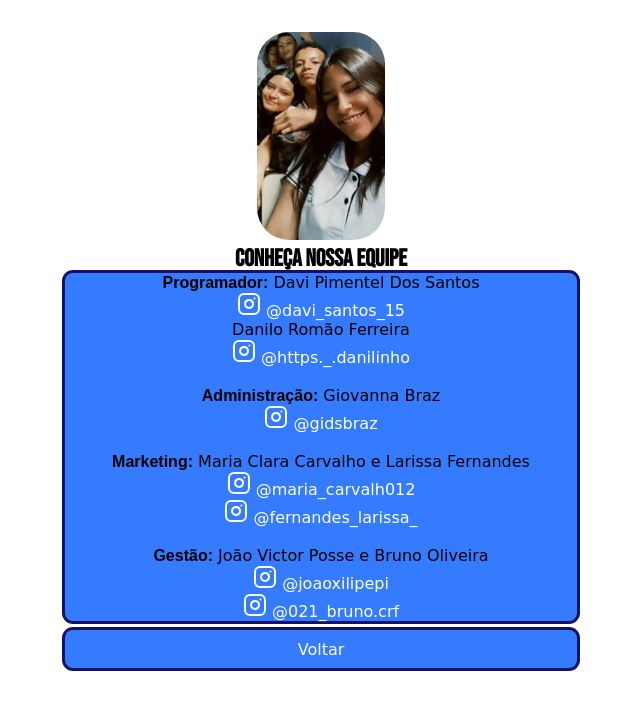
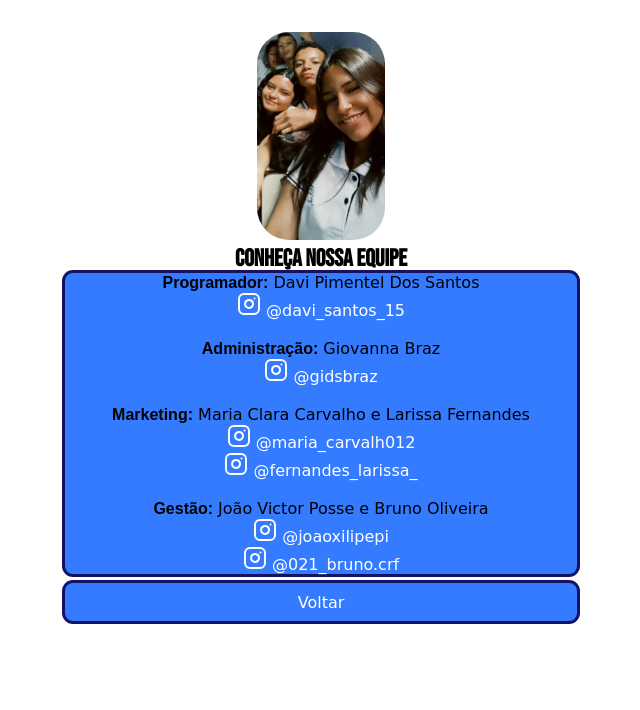
Before and after one commit to Davi1P/LightCounter-1, a plain HTML site: page pages/quemSomos.html in a window 1280 px wide. Shown: the whole page, without its empty margins (319-959 px from the left). Drawn offline with nearby package versions, Linux system fonts and the light colour scheme.

Commit message:
Commit Initial

```diff
--- a/pages/quemSomos.html
+++ b/pages/quemSomos.html
@@ -41,13 +41,6 @@
             <a href="https://www.instagram.com/davi_santos_15/">
                 <i data-feather="instagram"></i>
                 @davi_santos_15
-            </a>
-            <br>
-
-            <span>Danilo Romão Ferreira</span> <br>
-            <a href="https://www.instagram.com/https._.danilinho/">
-                <i data-feather="instagram"></i>
-                @https._.danilinho
             </a>
 
             <br><br>
```
